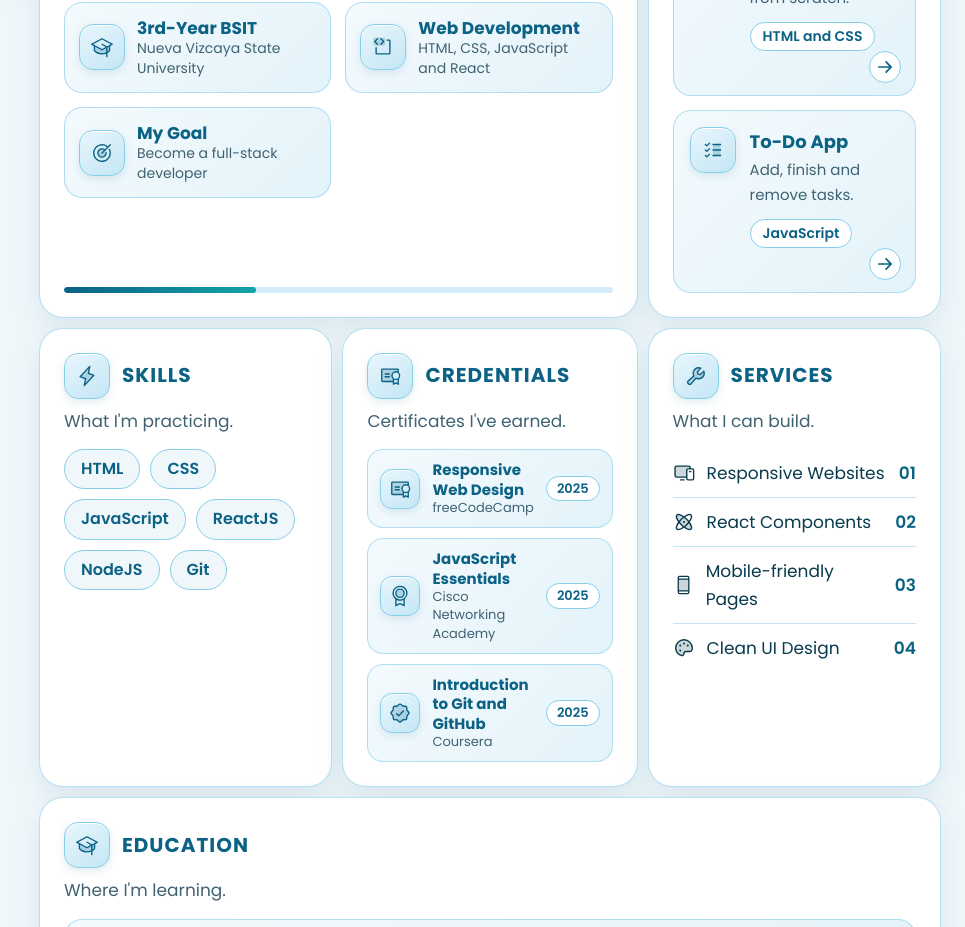
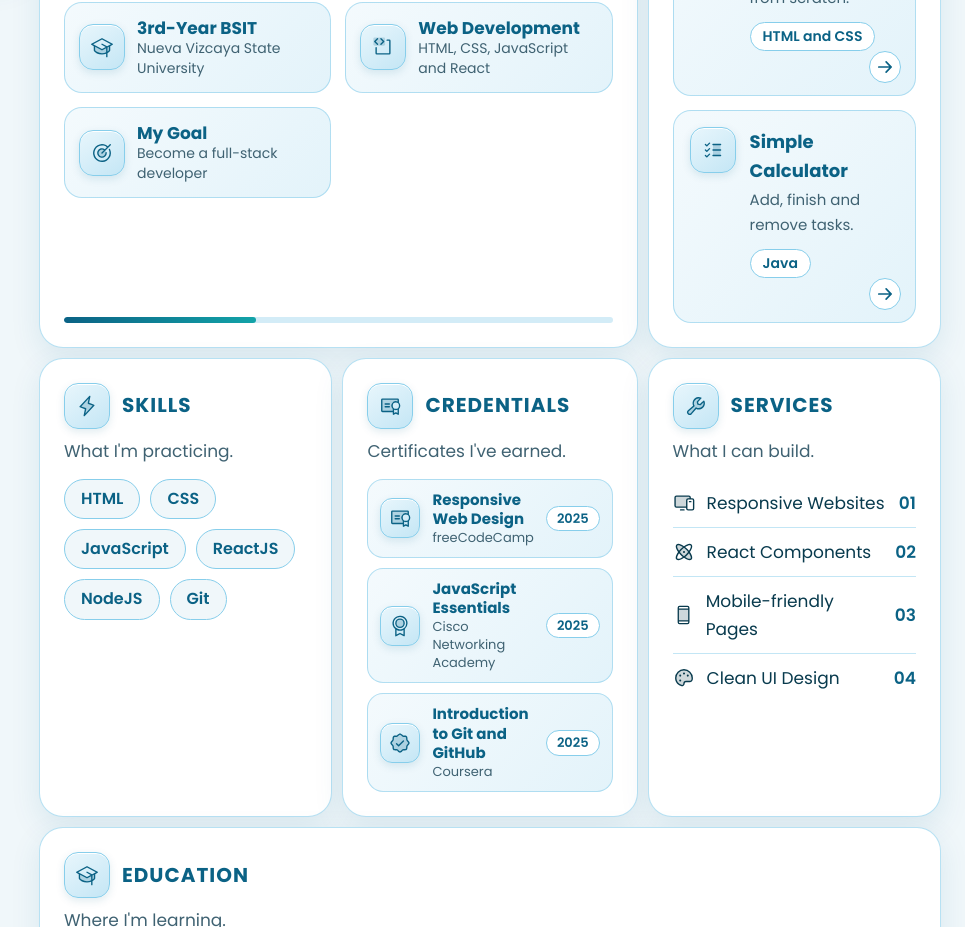
Before and after one commit to jimby-bot/Myportfolio, a React (Vite) app: page / in a window 1280 px wide. Shown: the part 800-1727 px from the top of the page, without its empty margins (315-1280 px from the left). Built offline with nearby package versions, Linux system fonts and the light colour scheme.

Commit message:
Update data.js

```diff
--- a/src/data.js
+++ b/src/data.js
@@ -42,7 +42,7 @@ export const SERVICES = [
 // [title, tag, description, icon]
 export const PROJECTS = [
   ['Personal Website', 'HTML and CSS', 'My first site, built from scratch.', Browsers],
-  ['To-Do App', 'JavaScript', 'Add, finish and remove tasks.', ListChecks],
+  ['Simple Calculator', 'Java', 'Add, finish and remove tasks.', ListChecks],
 ]
 // [school, level, years, icon]
 export const EDUCATION = [
```
